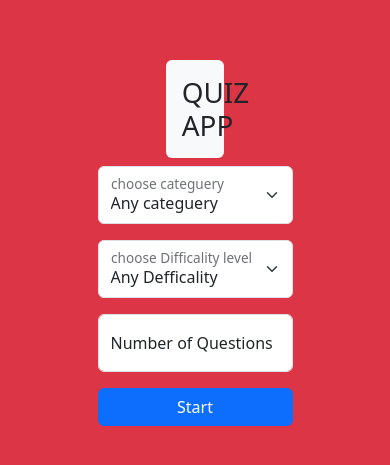
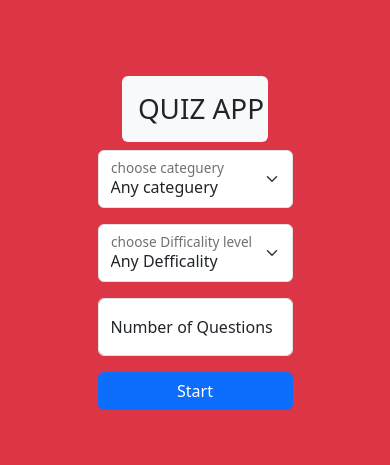
Before and after one commit to Mrmohame/Quiz-Application, a website with bundled scripts: page index.html in a window 390 px wide. Shown: the part 179-644 px from the top of the page. Built offline with nearby package versions, Linux system fonts and the light colour scheme.

Commit message:
third commit

```diff
--- a/css/style.css
+++ b/css/style.css
@@ -12,3 +12,13 @@
 .AllLi:hover{
     background-color: blueviolet;
 }
+
+
+@media screen and (max-width : 800px ){
+    h1{
+        font-size: 18px;
+        text-wrap: nowrap;
+        width: 75% !important;
+        text-align: center;
+    }
+}
```
Also changed, not shown: index.html (+2 -2 lines).
